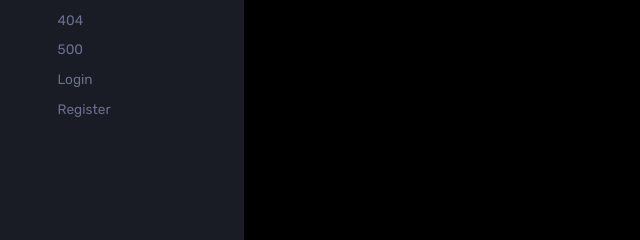
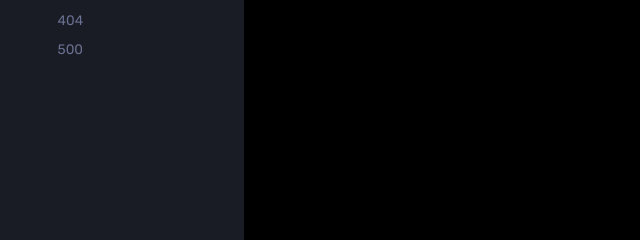
Before and after one commit to 0xm3t4lcup/Website, a website: page pages/samples/blank-page.html in a window 1280 px wide. Shown: the part 346-586 px from the top of the page, 0-640 px from the left. Drawn offline with nearby package versions, Linux system fonts and the light colour scheme; files that its build step writes are made by us from their sources.

Commit message:
changes made in index page

```diff
--- a/pages/samples/blank-page.html
+++ b/pages/samples/blank-page.html
@@ -117,8 +117,6 @@
                 <li class="nav-item"> <a class="nav-link" href="../../pages/samples/blank-page.html"> Blank Page </a></li>
                 <li class="nav-item"> <a class="nav-link" href="../../pages/samples/error-404.html"> 404 </a></li>
                 <li class="nav-item"> <a class="nav-link" href="../../pages/samples/error-500.html"> 500 </a></li>
-                <li class="nav-item"> <a class="nav-link" href="../../pages/samples/login.html"> Login </a></li>
-                <li class="nav-item"> <a class="nav-link" href="../../pages/samples/register.html"> Register </a></li>
               </ul>
             </div>
           </li>
```
Also changed, not shown: pages/ui-features/buttons.html (+0 -2 lines), pages/ui-features/dropdowns.html (+0 -2 lines), pages/ui-features/typography.html (+0 -2 lines), partials/_sidebar.html (+0 -2 lines).
